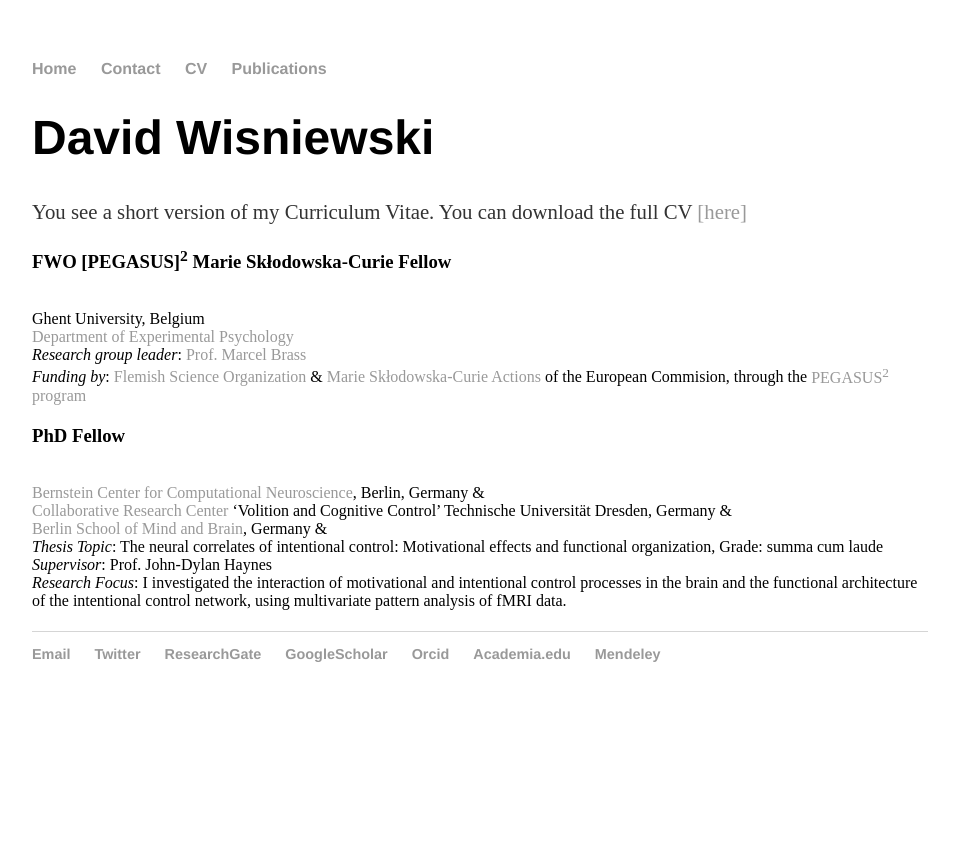
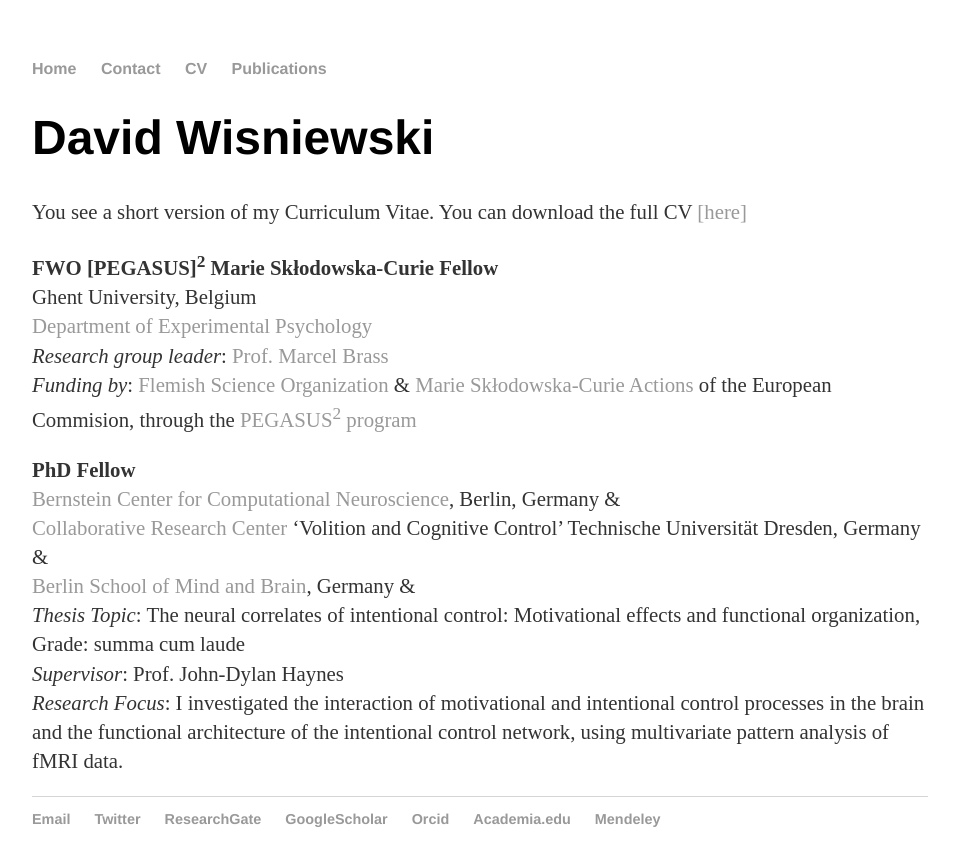
Before and after one commit to davidwisniewski/davidwisniewski.github.io, a Jekyll site: the page built from cv/index.html, in a window 1280 px wide. Shown: the top 866 px of the page, without its empty margins (160-1114 px from the left). Built offline with Jekyll 4.4.1, drawn with Linux system fonts in a browser that asks for light colours.

Commit message:
minor layout change

```diff
--- a/cv/index.html
+++ b/cv/index.html
@@ -7,7 +7,7 @@
 	<p>You see a short version of my Curriculum Vitae. You can download the full CV <a href="/files/CV_David_Wisniewski_2017_10_12.pdf">[here]</a> </p>
 
 	<p>
-	<h3>FWO [PEGASUS]<sup>2</sup> Marie Skłodowska-Curie Fellow</h3><br>
+	<b>FWO [PEGASUS]<sup>2</sup> Marie Skłodowska-Curie Fellow</b><br>
 	Ghent University, Belgium<br>
 	<a href="http://www.ugent.be/pp/experimentele-psychologie/en">Department of Experimental Psychology</a><br>
 	<em>Research group leader</em>: <a href="http://users.ugent.be/~mbrass/Web-Site/Dr._Marcel_Brass.html">Prof. Marcel Brass</a><br>
@@ -15,7 +15,7 @@
 	</p>
 
 	<p>
-	<h3>PhD Fellow</h3><br>
+	<b>PhD Fellow</b><br>
 	<a href="https://www.bccn-berlin.de/Home/">Bernstein Center for Computational Neuroscience</a>, Berlin, Germany & <br>
 	<a href="http://sfb940.de/home.html">Collaborative Research Center</a> ‘Volition and Cognitive Control’ Technische Universität Dresden, Germany & <br>
 	<a href="http://www.mind-and-brain.de/home/">Berlin School of Mind and Brain</a>, Germany & <br>
```
